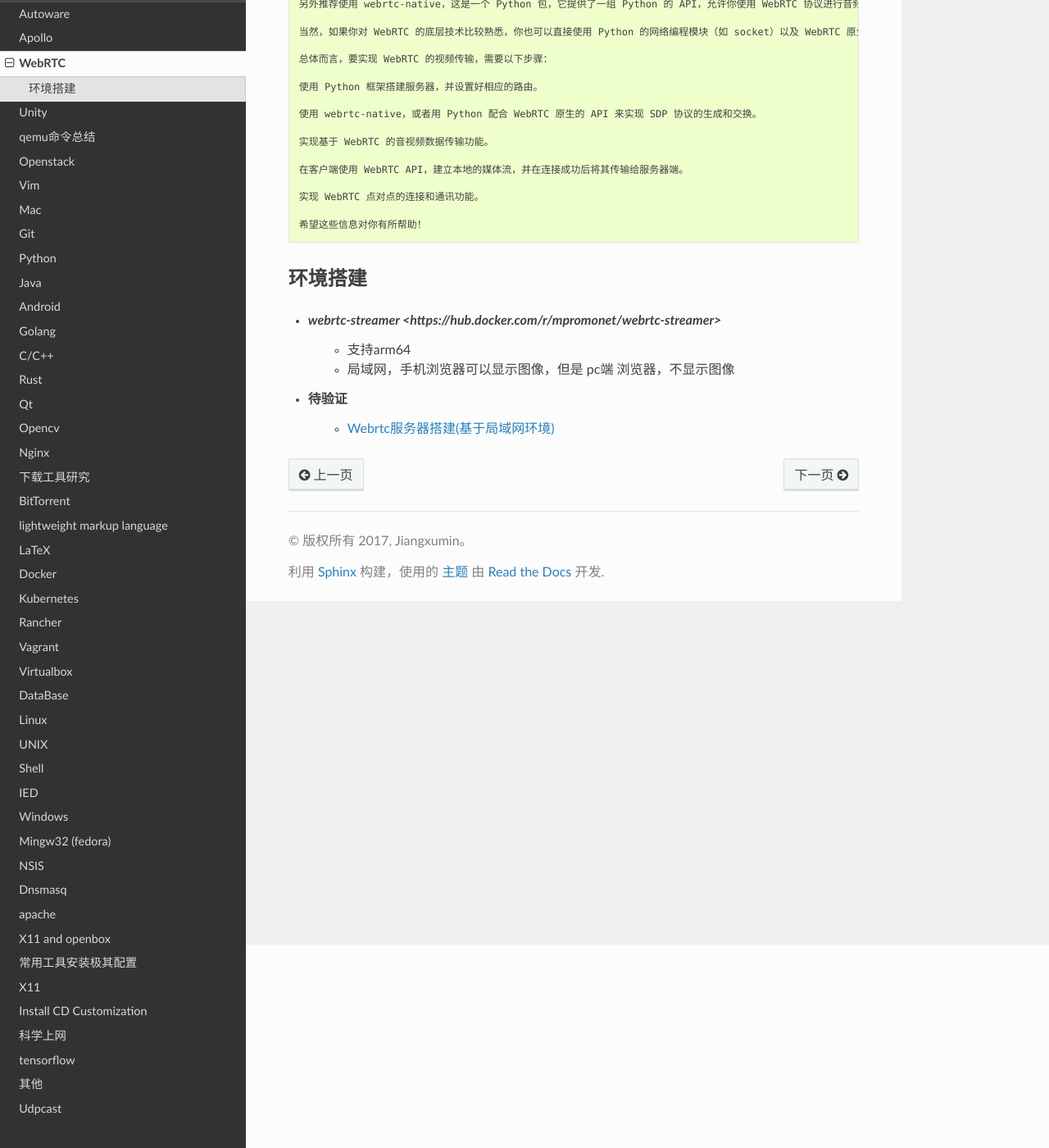
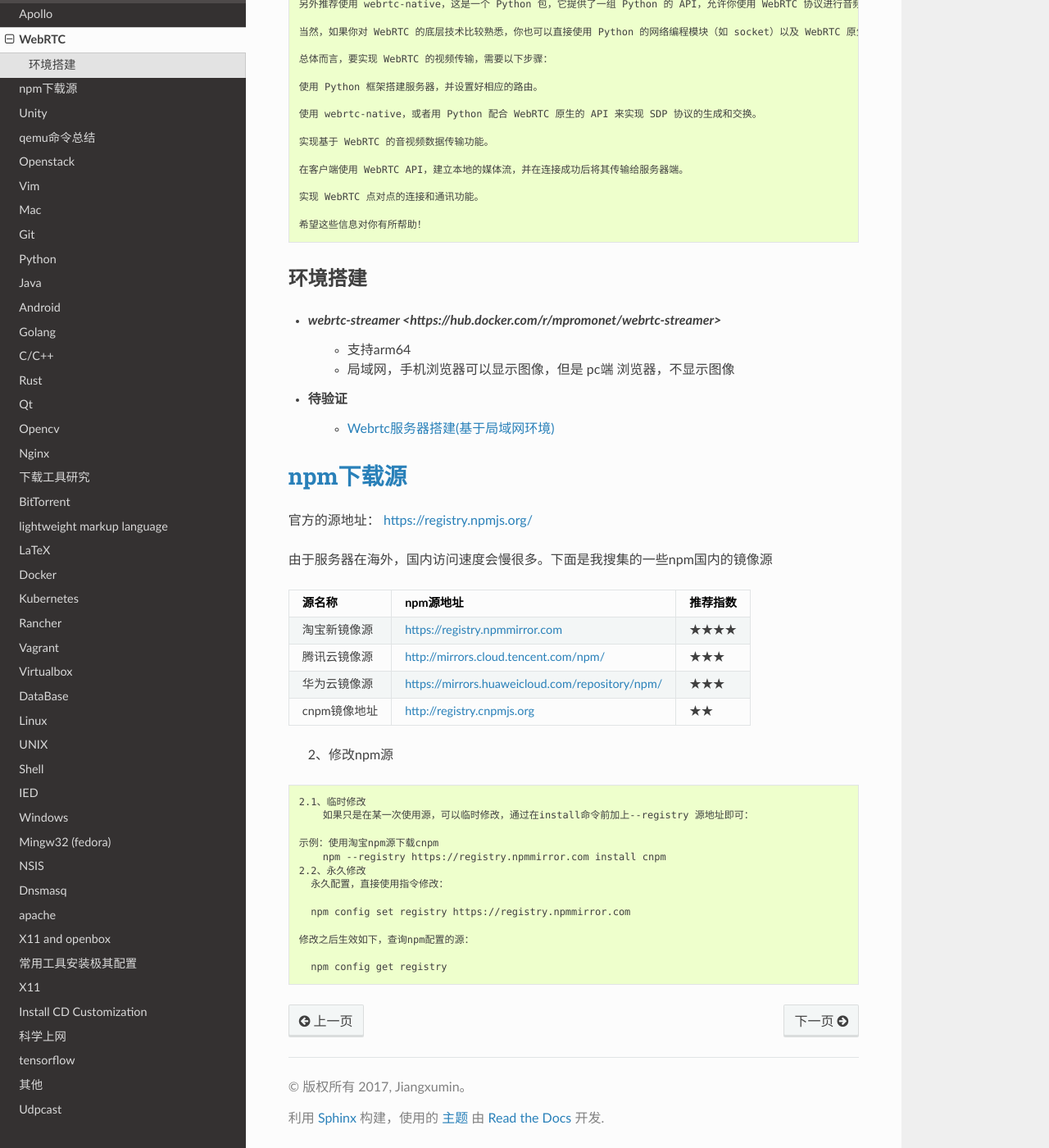
Before and after one commit to my-rds-store/my_space, a Sphinx documentation site: the page built from source/webrtc/index.rst, in a window 1280 px wide and 1400 px high, scrolled down 248 px. Shown: the whole window at 82% size. Built offline with Sphinx 7.4.7 and the Read the Docs theme 3.1.0, drawn with Linux system fonts in a browser that asks for light colours.

Commit message:
update ...

```diff
--- a/source/webrtc/index.rst
+++ b/source/webrtc/index.rst
@@ -34,3 +34,41 @@ WebRTC
 
 * 待验证
     * `Webrtc服务器搭建(基于局域网环境) <https://blog.csdn.net/gladsnow/article/details/77900333>`_
+
+
+
+`npm下载源 <https://www.cnblogs.com/echohye/p/18149863>`_
+====================================================================
+
+
+官方的源地址： https://registry.npmjs.org/
+
+由于服务器在海外，国内访问速度会慢很多。下面是我搜集的一些npm国内的镜像源
+
+============== ================================================= ======================
+源名称	        npm源地址	                                        推荐指数
+============== ================================================= ======================
+淘宝新镜像源	  https://registry.npmmirror.com	                   ★★★★
+腾讯云镜像源	  http://mirrors.cloud.tencent.com/npm/	             ★★★
+华为云镜像源	  https://mirrors.huaweicloud.com/repository/npm/	   ★★★
+cnpm镜像地址	  http://registry.cnpmjs.org	                       ★★
+============== ================================================= ======================
+
+
+    2、修改npm源
+
+.. code::
+
+    2.1、临时修改
+        如果只是在某一次使用源，可以临时修改，通过在install命令前加上--registry 源地址即可：
+
+    示例：使用淘宝npm源下载cnpm
+        npm --registry https://registry.npmmirror.com install cnpm
+    2.2、永久修改
+      永久配置，直接使用指令修改：
+
+      npm config set registry https://registry.npmmirror.com
+
+    修改之后生效如下，查询npm配置的源：
+
+      npm config get registry
```
Also changed, not shown: source/docker/index.rst (+13 -0 lines), source/gfw_is_shit/index.rst (+27 -0 lines).
